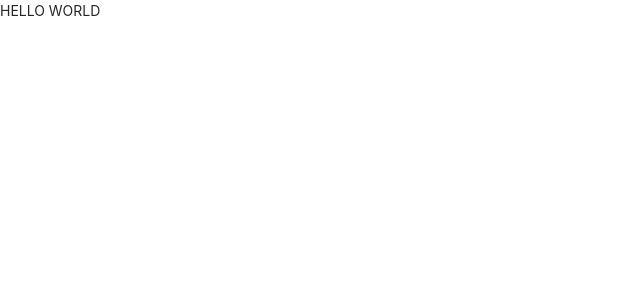
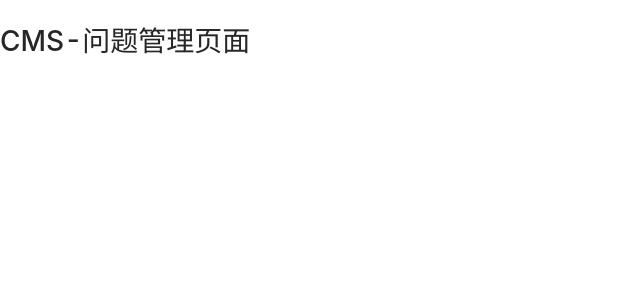
Before and after one commit to yuzhanglong/YuJudge, a React (Create React App) app: page /problems_manage in a window 1280 px wide. Shown: the top 300 px of the page, without its empty margins (0-640 px from the left). Built offline with nearby package versions, Linux system fonts and the light colour scheme.

Commit message:
配置项目全局路由

```diff
--- a/src/App.tsx
+++ b/src/App.tsx
@@ -1,10 +1,14 @@
 import React from 'react';
+import MyRouter from "./router";
+import {BrowserRouter} from "react-router-dom";
 
 function App() {
   return (
-    <div className="App">
-      HELLO WORLD
-    </div>
+    <BrowserRouter>
+      <div className="App">
+        <MyRouter></MyRouter>
+      </div>
+    </BrowserRouter>
   );
 }
 
--- /dev/null
+++ b/src/components/index.tsx
@@ -0,0 +1,16 @@
+/*
+ * File: index.tsx
+ * Description: 路由组件出口
+ * Created: 2020-7-19 19:12:23
+ * Author: yuzhanglong
+ * Email: yuzl1123@163.com
+ */
+
+import ProblemManage from "../pages/ProblemManage/ProblemManage";
+import UserManage from "../pages/UserManage/userManage";
+
+
+export default {
+  ProblemManage,
+  UserManage
+} as any;
--- a/src/index.tsx
+++ b/src/index.tsx
@@ -5,9 +5,7 @@ import App from './App';
 import * as serviceWorker from './serviceWorker';
 
 ReactDOM.render(
-  <React.StrictMode>
-    <App />
-  </React.StrictMode>,
+    <App />,
   document.getElementById('root')
 );
 
--- /dev/null
+++ b/src/pages/ProblemManage/ProblemManage.tsx
@@ -0,0 +1,11 @@
+import React from "react";
+
+const ProblemManage:React.FunctionComponent = () => {
+  return (
+    <h1>
+      CMS-问题管理页面
+    </h1>
+  )
+}
+
+export default ProblemManage;
--- /dev/null
+++ b/src/pages/UserManage/userManage.tsx
@@ -0,0 +1,11 @@
+import React from "react";
+
+const UserManage: React.FunctionComponent = () => {
+  return (
+    <h1>
+      CMS-用户管理页面
+    </h1>
+  )
+}
+
+export default UserManage;
--- /dev/null
+++ b/src/router/config.ts
@@ -0,0 +1,55 @@
+/*
+ * File: config.ts
+ * Description: 全局路由配置
+ * Created: 2020-7-19 18:00
+ * Author: yuzhanglong
+ * Email: yuzl1123@163.com
+ */
+
+
+/**
+ * @author yuzhanglong
+ * @description CMS后台使用，将路由和侧边栏关联
+ * @date 2020-7-19 22:00
+ */
+export interface MenuRouterConfig {
+  path: string;
+  title: string;
+  icon?: string;
+  component?: string;
+  query?: string;
+  isAuthRequired?: boolean;
+}
+
+
+/**
+ * @author yuzhanglong
+ * @description 一般路由配置
+ * @date 2020-7-19 22:00
+ */
+export interface CommonRouterConfig extends MenuRouterConfig {
+
+}
+
+// 路由配置
+const routerConfig: {
+  menus: MenuRouterConfig[] | [],
+  common: CommonRouterConfig[] | [],
+  [index: string]: any;
+} = {
+  menus: [
+    {
+      component: "ProblemManage",
+      title: "题目管理",
+      path: "/problems_manage"
+    },
+    {
+      component: "UserManage",
+      title: "用户管理",
+      path: "/user_manage"
+    }
+  ],
+  common: []
+}
+
+export default routerConfig;
--- /dev/null
+++ b/src/router/index.tsx
@@ -0,0 +1,55 @@
+/*
+ * File: index.tsx
+ * Created: 2020-7-19 18:40:17
+ * Author: yuzhanglong
+ * Email: yuzl1123@163.com
+ *
+ * Description:
+ * 这是路由模板的生成配置
+ * 在这里，我们通过遍历config.ts中的routerConfig来生成、渲染路由组件
+ * 路由分为两种 第一种是CMS的路由 第二种是一般路由
+ *
+ */
+import React from "react";
+import routerConfig, {MenuRouterConfig} from "./config";
+import AllComponents from '../components/index';
+import {Route, Switch} from "react-router-dom";
+
+
+interface MyRouterProps {
+
+}
+
+const MyRouter: React.FunctionComponent<MyRouterProps> = () => {
+
+
+  // methods
+  const generateMenus = (base: MenuRouterConfig) => {
+    // 后者优先
+    const Component = base.component && AllComponents[base.component];
+    return (
+      <Route
+        key={base.path}
+        path={base.path}
+        children={Component}/>
+    )
+  }
+
+  const createRoute: any = (key: string) => {
+    return routerConfig[key].map(generateMenus);
+  }
+
+  // data
+  const res = Object.keys(routerConfig).map((key) => {
+    return createRoute(key);
+  });
+
+  // render
+  return (
+    <Switch>
+      {res}
+    </Switch>
+  );
+}
+
+export default MyRouter;
```
Also changed, not shown: package.json (+8 -0 lines), 2 other files (tests, documents, lock files or other folders).
